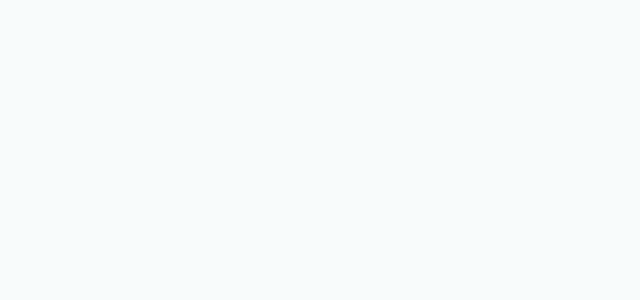
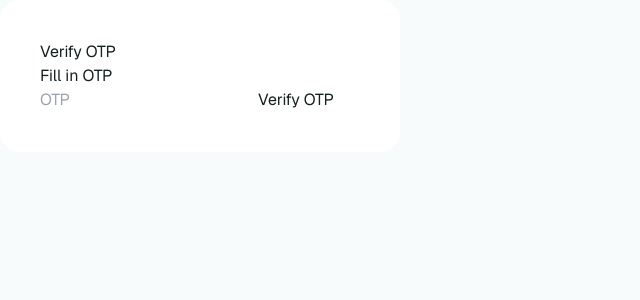
Before and after one commit to jasonkhoo05/Marketplace-Platform, a Next.js app in the folder nexmart/: page /forgot-password in a window 1280 px wide. Shown: the top 300 px of the page, without its empty margins (0-640 px from the left). Built offline with nearby package versions, Linux system fonts and the light colour scheme.

Commit message:
feature: modified design #frontend

```diff
--- a/nexmart/app/forgot-password/login.css
+++ b/nexmart/app/forgot-password/login.css
@@ -1,6 +1,14 @@
-*{
-  margin:0;
-  padding:0;
-  box-sizing:border-box;
-  font-family:'Gill Sans', 'Gill Sans MT', Calibri, 'Trebuchet MS', sans-serif;
+.otpPage {
+    min-height: 100vh;
+    background: #111;
+    display: flex;
+    justify-content: center;
+    align-items: center;
 }
+
+.otpCard {
+    width: 400px;
+    background: white;
+    padding: 40px;
+    border-radius: 20px;
+}
--- a/nexmart/app/forgot-password/page.tsx
+++ b/nexmart/app/forgot-password/page.tsx
@@ -33,4 +33,45 @@ export default function VerityOtpPage() {
 
         router.push("/reset-password");
     };
+
+    return (
+        <div className="otp-container">
+            <div className="otpCard">
+                <h2>Verify OTP</h2>
+
+                <p className="subtitle">
+                    Fill in OTP
+                </p>
+
+                <form onSubmit={handleVerifyOtp}>
+                    <input
+                        type="text"
+                        placeholder="OTP"
+                        value={otp}
+                        onChange={(e) => setOtp(e.target.value)}
+                        required
+                    />
+
+                    {error && (
+                        <p
+                            style={{
+                                color: "red",
+                                fontSize: "13px",
+                                marginTop: "10px",
+                            }}
+                        >
+                            {error}
+                        </p>
+                    )}
+
+                    <button
+                        type="submit"
+                        className="signinButton"
+                    >
+                        Verify OTP
+                    </button>
+                </form>
+            </div>
+        </div>
+    );
 }
--- a/nexmart/app/login/page.tsx
+++ b/nexmart/app/login/page.tsx
@@ -60,28 +60,6 @@ export default function LoginPage() {
         }
     };
 
-    const handleSendOtp = async() => {
-        try {
-            const res = await fetch("/api/auth/otp", {
-                method: "POST",
-                headers: { "Content-Type": "application/json" },
-                body: JSON.stringify({ email }),
-            }
-            );
-
-            const data = await res.json();
-
-            if (!res.ok) {
-                setError(data.error || "Failed to send OTP");
-            }
-
-            alert("OTP has sent, please check your email.");
-
-        } catch (err) {
-            console.error(err);
-        }
-    }
-
     return (
         <div className="login-container">
             <div className="leftPanel">
@@ -126,7 +104,7 @@ export default function LoginPage() {
 
                         <div className="passwordTop">
                             <label>Password</label>
-                            <a href="#">Forgot password?</a>
+                            <a href="/forgot-password">Forgot password?</a>
                         </div>
 
                         <div className="passwordInputBox">
```
